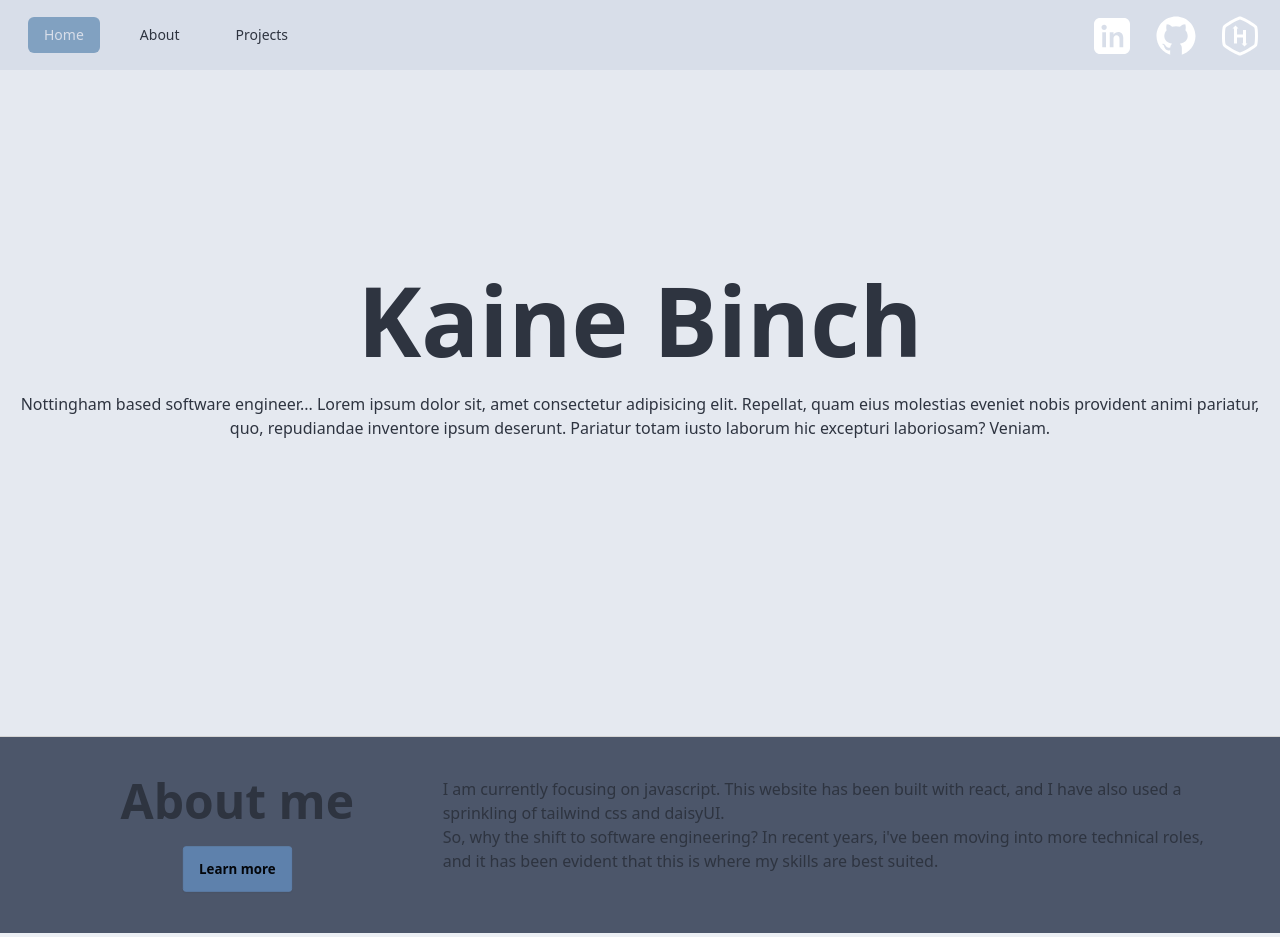
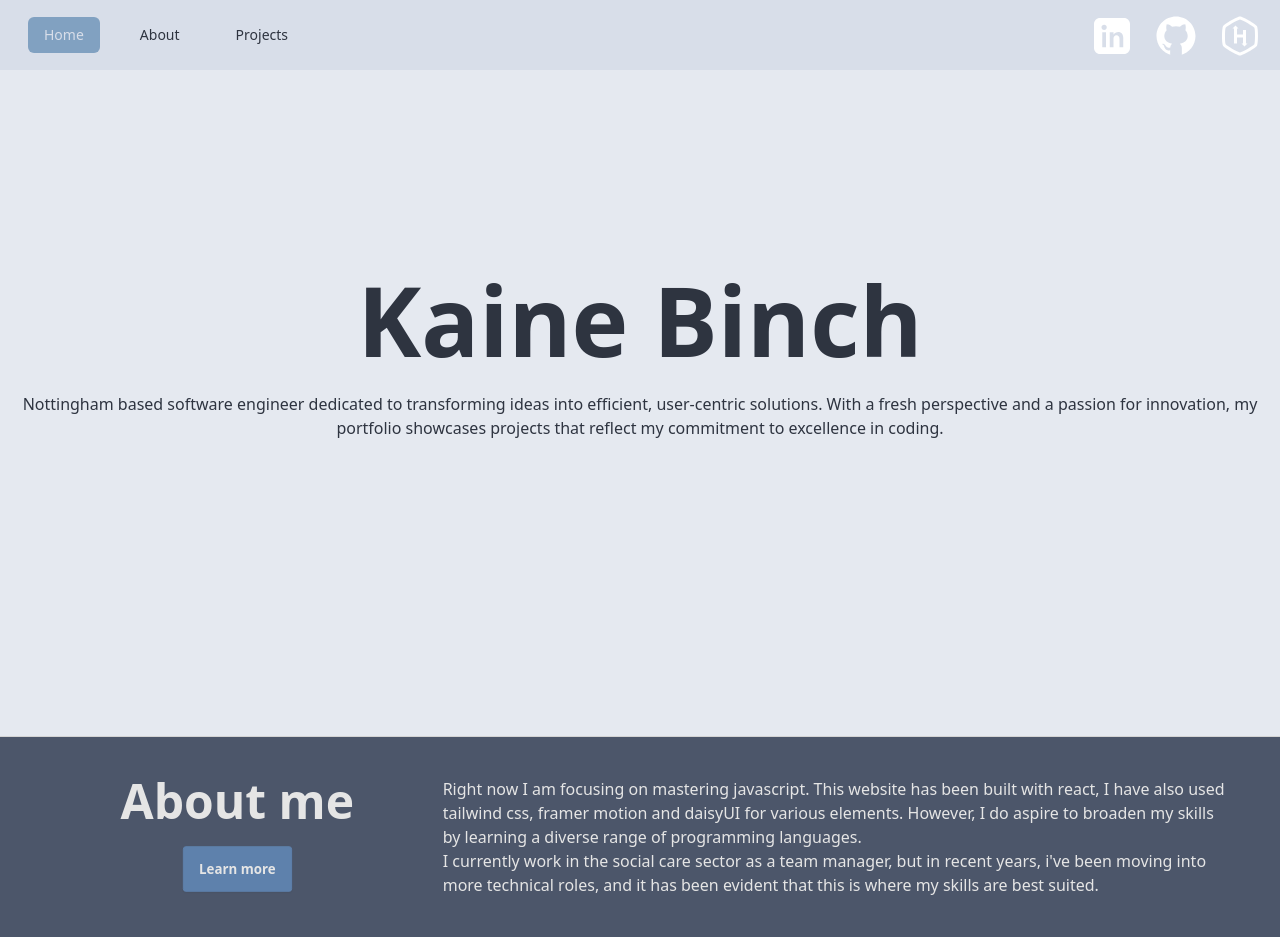
Before and after one commit to KaineBinch/KaineBinch.github.io, a React (Vite) app: page / in a window 1280 px wide. Built offline with nearby package versions, Linux system fonts and the light colour scheme.

Commit message:
chore: updated text

```diff
--- a/src/pages/homePage.jsx
+++ b/src/pages/homePage.jsx
@@ -41,36 +41,30 @@ const HomePage = () => {
                 animate={{ opacity: 1, y: 0 }}
                 transition={{ duration: 0.6, delay: 1.8 }}
               >
-                Nottingham based software engineer... Lorem ipsum dolor sit,
-                amet consectetur adipisicing elit. Repellat, quam eius molestias
-                eveniet nobis provident animi pariatur, quo, repudiandae
-                inventore ipsum deserunt. Pariatur totam iusto laborum hic
-                excepturi laboriosam? Veniam.
+                Nottingham based software engineer dedicated to transforming ideas into efficient, user-centric solutions. With a fresh perspective and a passion for innovation, my portfolio showcases projects that reflect my commitment to excellence in coding.
               </m.p>
             </div>
           </div>
         </div>
         <hr className="border-neutral-300" />
         <div className="max-w-full flex bg-neutral md:flex-row flex-col p-10">
-          <div className="flex-1">
+          <div className="flex-1 text-neutral-200">
             <h1 className="text-5xl font-bold mb-5">About me</h1>
             <a
-              className="btn btn-primary hidden md:inline-flex"
+              className="btn btn-primary text-neutral-200 hidden md:inline-flex"
               href="/#/about"
             >
               Learn more
             </a>
           </div>
-          <div className="flex flex-col flex-[2] px-2 text-start ">
+          <div className="flex flex-col flex-[2] px-2 text-start text-neutral-200">
             <p>
-              I am currently focusing on javascript. This website has been built
-              with react, and I have also used a sprinkling of tailwind css and
-              daisyUI.
+              Right now I am focusing on mastering javascript. This website has been built
+              with react, I have also used tailwind css, framer motion and
+              daisyUI for various elements. However, I do aspire to broaden my skills by learning a diverse range of programming languages.
             </p>
             <p>
-              So, why the shift to software engineering? In recent years, i{"'"}
-              ve been moving into more technical roles, and it has been evident
-              that this is where my skills are best suited.
+              I currently work in the social care sector as a team manager, but in recent years, i{"'"}ve been moving into more technical roles, and it has been evident that this is where my skills are best suited.
             </p>
             <a
               className="btn btn-primary md:hidden mt-5 self-center"
```
